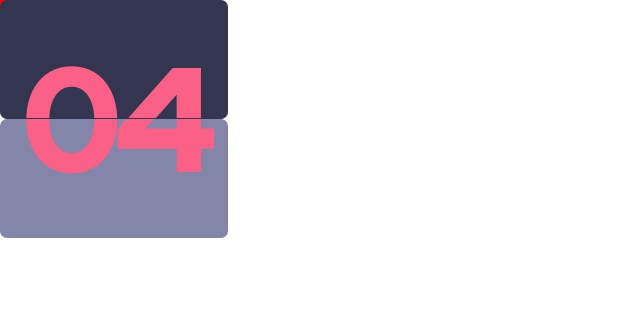
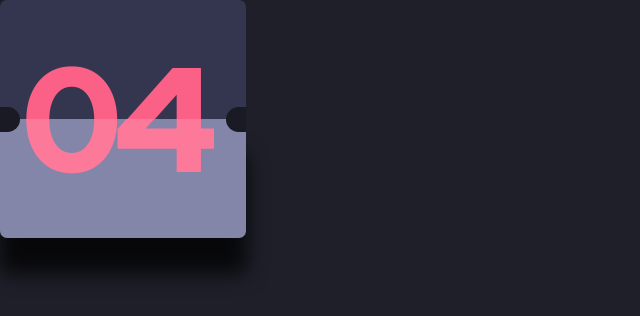
Before and after one commit to sriveer-me/countdown-timer, a website: page src/index.html in a window 1280 px wide. Shown: the whole page, without its empty margins (0-640 px from the left). Drawn offline with Linux system fonts and the light colour scheme.

Commit message:
card looks good.

```diff
--- a/src/index.html
+++ b/src/index.html
@@ -15,11 +15,13 @@
     <link rel="stylesheet" href="./css/style.css">
 </head>
 <body>
-    <div class="flip-clock">
-        <div class="flip-clock__element">
-            <div class="flip-clock__elementTop">04</div>
-            <div class="flip-clock__elementBottom">04</div>
+    <main>
+        <div class="flip-clock">
+            <div class="flip-clock__element">
+                <div class="flip-clock__elementTop">04</div>
+                <div class="flip-clock__elementBottom">04</div>
+            </div>
         </div>
-    </div>
+    </main>
 </body>
 </html>
--- a/src/sass/components/_flip-clock.scss
+++ b/src/sass/components/_flip-clock.scss
@@ -10,6 +10,7 @@
         &Top,
         &Bottom{
            position: absolute;
+           width: 24.6rem;
            height: calc(23.8rem / 2);
 
            display: flex;
@@ -27,7 +28,7 @@
             justify-content: flex-start;
             background-color: $color-black-3;
 
-            border-bottom: 1px solid $color-black-3;
+
         }
 
         &Bottom{
@@ -37,14 +38,37 @@
             align-items: flex-end;
             justify-content: flex-start;
             background-color: $color-black-4;
+
+            -webkit-box-shadow: 0px 35px 20px 1px rgba(0,0,0,0.75);
+            -moz-box-shadow: 0px 35px 20px 1px rgba(0,0,0,0.75);
+            box-shadow: 0px 35px 20px 1px rgba(0,0,0,0.75);
+
+            color: lighten($color-red, 5%);
+        }
+
+        &::after{
+            position: absolute;
+            content: '';
+            width: 2.0rem;
+            height: 2.5rem;
+            background-color: $color-black-1;
+            top: 45%;
+            left: 0;
+
+            border-radius: 0 300px 300px 0;
         }
 
         &::before{
             position: absolute;
             content: '';
-            width: 10px;
-            height: 10px;
-            background-color: red;
+            width: 2.0rem;
+            height: 2.5rem;
+            background-color: $color-black-1;
+            top: 45%;
+            right: 0;
+            z-index: 99;
+
+            border-radius: 300px 0 0 300px;
         }
     }
 }
--- a/src/sass/main.scss
+++ b/src/sass/main.scss
@@ -3,3 +3,5 @@
 @import './base/typography';
 
 @import './components/flip-clock';
+
+@import './pages/main';
--- /dev/null
+++ b/src/sass/pages/_main.scss
@@ -0,0 +1,5 @@
+main{
+    background-color: $color-black-2;
+    height: 100vh;
+    width: 100vw;
+}
```
Also changed, not shown: src/css/style.css.
